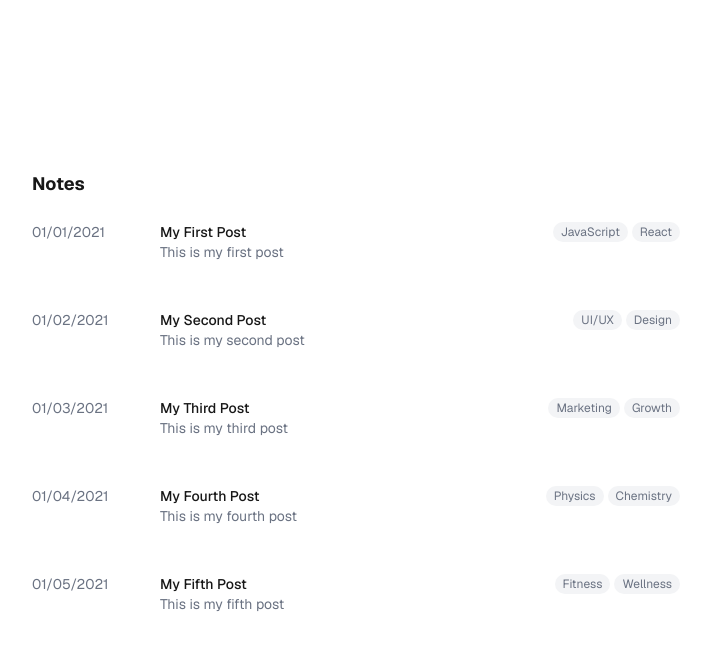
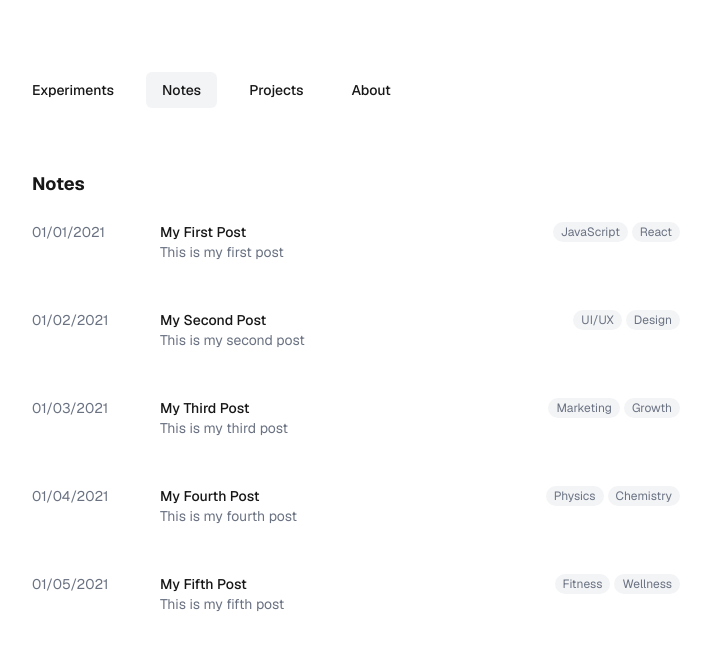
Before and after one commit to nabilkaz/lab, a Next.js app: page / in a window 1280 px wide. Shown: the top 650 px of the page, without its empty margins (284-987 px from the left). Built offline with nearby package versions, Linux system fonts and the light colour scheme.

Commit message:
feat(navigation): implement navigation components and integrate into homepage
- Added NavBar, NavigationMenulist, and NavigationMenuLink components for site navigation.
- Updated homepage to include the new navigation structure.
- Introduced Navigation types for better type safety.

Closes #19

```diff
--- a/src/app/page.tsx
+++ b/src/app/page.tsx
@@ -1,10 +1,22 @@
 import LabPostPreview from "@/components/LabPostPreview/LabPostPreview";
 import { mockBlogPosts } from "@/data/blogPosts";
-import BlogPost from "@/types";
+import type { BlogPost } from "@/types";
+import NavBar, {
+  NavigationMenuLink,
+  NavigationMenulist,
+} from "@/components/Navigation/Navigation";
 
 export default function Home() {
   return (
     <div className="grid grid-rows-[20px_1fr_20px] items-center justify-items-center min-h-screen p-8 pb-20 gap-16 sm:p-20 font-[family-name:var(--font-geist-sans)]">
+      <NavBar className="w-full max-w-[680px]">
+        <NavigationMenulist>
+          <NavigationMenuLink>Experiments</NavigationMenuLink>
+          <NavigationMenuLink active={true}>Notes</NavigationMenuLink>
+          <NavigationMenuLink>Projects</NavigationMenuLink>
+          <NavigationMenuLink>About</NavigationMenuLink>
+        </NavigationMenulist>
+      </NavBar>
       <main className="flex flex-col row-start-2 items-center sm:items-start w-full max-w-[680px]">
         <h1 className="text-lg font-bold ml-4 mb-2 w-[120px]">Notes</h1>
         <ul className="w-full space-y-4">
--- /dev/null
+++ b/src/components/Navigation/Navigation.tsx
@@ -0,0 +1,29 @@
+import React, { ComponentProps } from "react";
+import { NavigationLinkProps } from "./Navigation.types";
+
+function NavBar({ children, ...delegate }: ComponentProps<"nav">) {
+  return <nav {...delegate}>{children}</nav>;
+}
+
+export function NavigationMenulist({
+  children,
+}: ComponentProps<typeof NavigationMenuLink>) {
+  return <ul className="flex flex-row gap-4">{children}</ul>;
+}
+
+export function NavigationMenuLink({
+  active = false,
+  children,
+}: NavigationLinkProps) {
+  return (
+    <li
+      className={`text-sm font-medium px-4 py-2 rounded-md transition-colors ${
+        active ? "bg-gray-100" : "hover:bg-gray-100"
+      }`}
+    >
+      <a>{children}</a>
+    </li>
+  );
+}
+
+export default NavBar;
--- /dev/null
+++ b/src/components/Navigation/Navigation.types.ts
@@ -0,0 +1,6 @@
+import { ComponentProps } from "react";
+
+export type NavigationLinkProps = ComponentProps<"a"> & {
+  active?: boolean;
+  children: React.ReactNode;
+};
```
Also changed, not shown: 1 other file (tests, documents, lock files or other folders).
